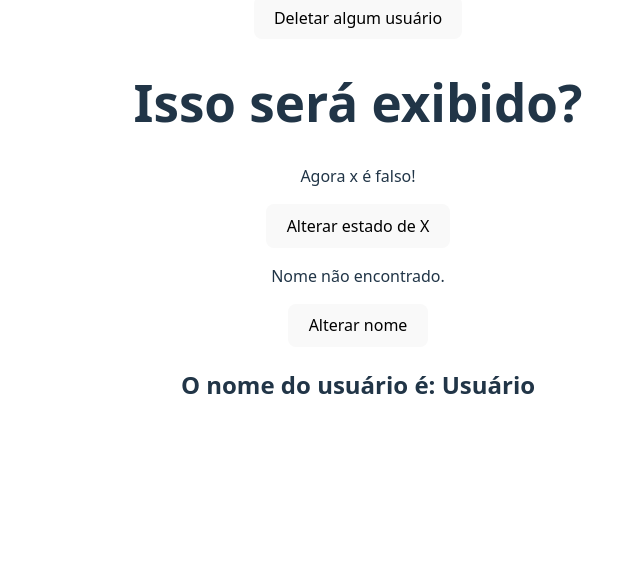
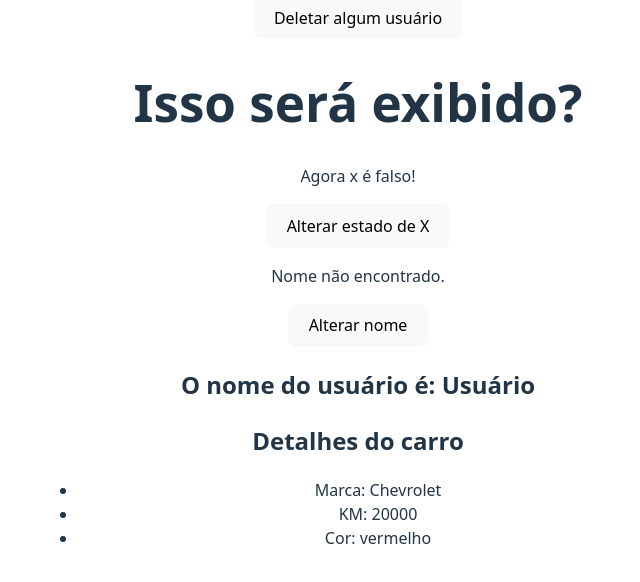
Before and after one commit to SilvaRDev/curso-react, a React (Vite) app in the folder 3-REACT-AVANCADO/react-avancado/: page / in a window 1280 px wide. Shown: the part 1441-2023 px from the top of the page, without its empty margins (282-922 px from the left). Built offline with nearby package versions, Linux system fonts and the light colour scheme.

Commit message:
Aula de desestruturação de props adicionada

```diff
--- /dev/null
+++ b/3-REACT-AVANCADO/react-avancado/components/CarDetails.jsx
@@ -0,0 +1,14 @@
+const CarDetails = ({ brand, km, color }) => {
+  return (
+    <div>
+      <h2>Detalhes do carro</h2>
+      <ul>
+        <li>Marca: {brand}</li>
+        <li>KM: {km}</li>
+        <li>Cor: {color}</li>
+      </ul>
+    </div>
+  )
+}
+
+export default CarDetails
--- a/3-REACT-AVANCADO/react-avancado/src/App.jsx
+++ b/3-REACT-AVANCADO/react-avancado/src/App.jsx
@@ -3,12 +3,13 @@
 
 /* COMPONENTS */
 import ManageData from '../components/ManageData'
+import { useState } from 'react'
 
 import City from './assets/city.jpg'
 import ListRender from '../components/ListRender'
 import ConditionalRender from '../components/ConditionalRender'
 import ShowUserName from '../components/ShowUserName'
-import { useState } from 'react'
+import CarDetails from '../components/CarDetails'
 
 function App() {
   const name = 'Joaquim'
@@ -28,7 +29,10 @@
       <ManageData />
       <ListRender />
       <ConditionalRender />
+      {/* PROPS */}
       <ShowUserName name={userName} />
+      {/* DESTRUCTURING */}
+      <CarDetails brand='Chevrolet' km={20000} color='vermelho' />
     </>
   )
 }
```
